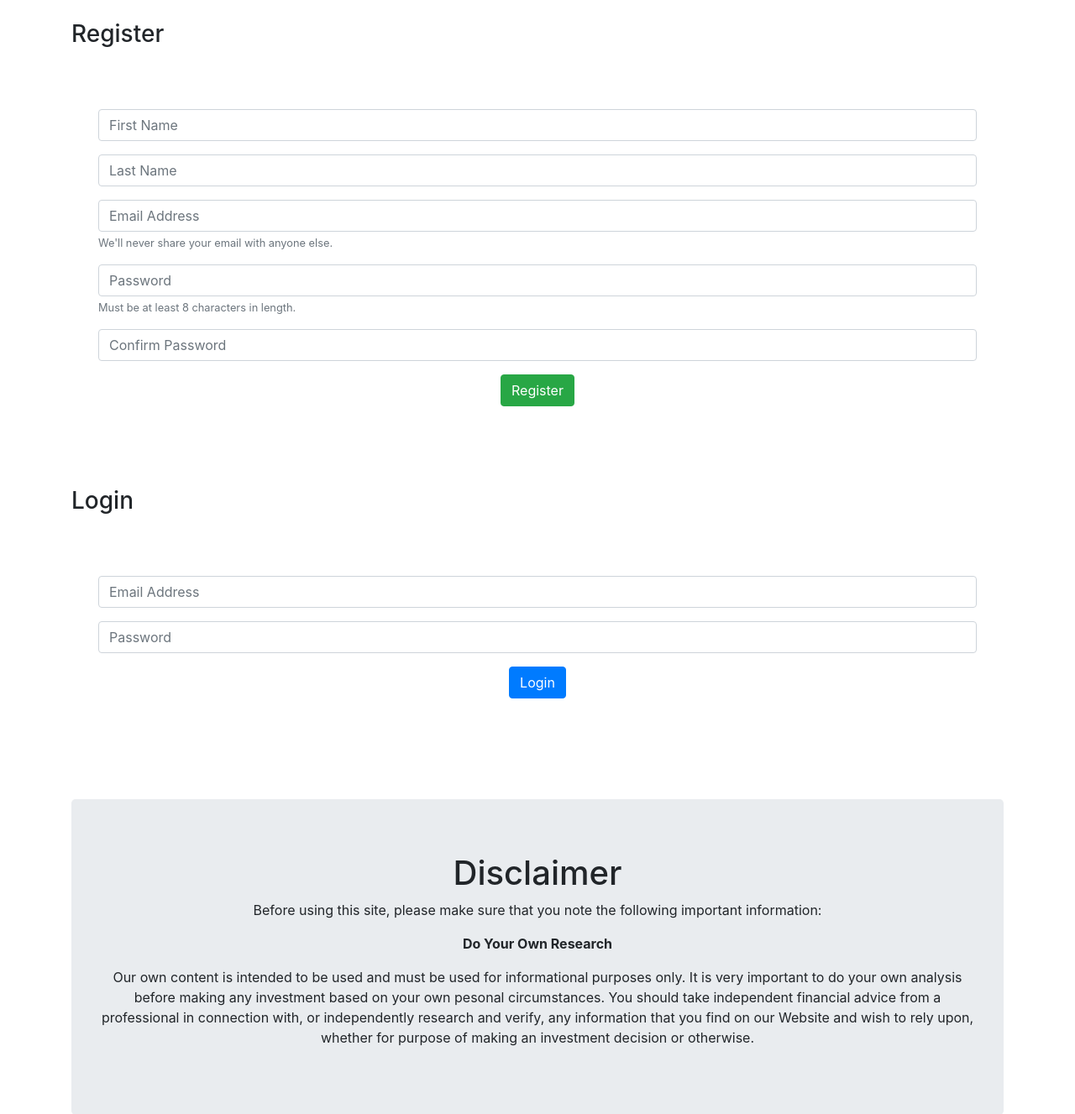
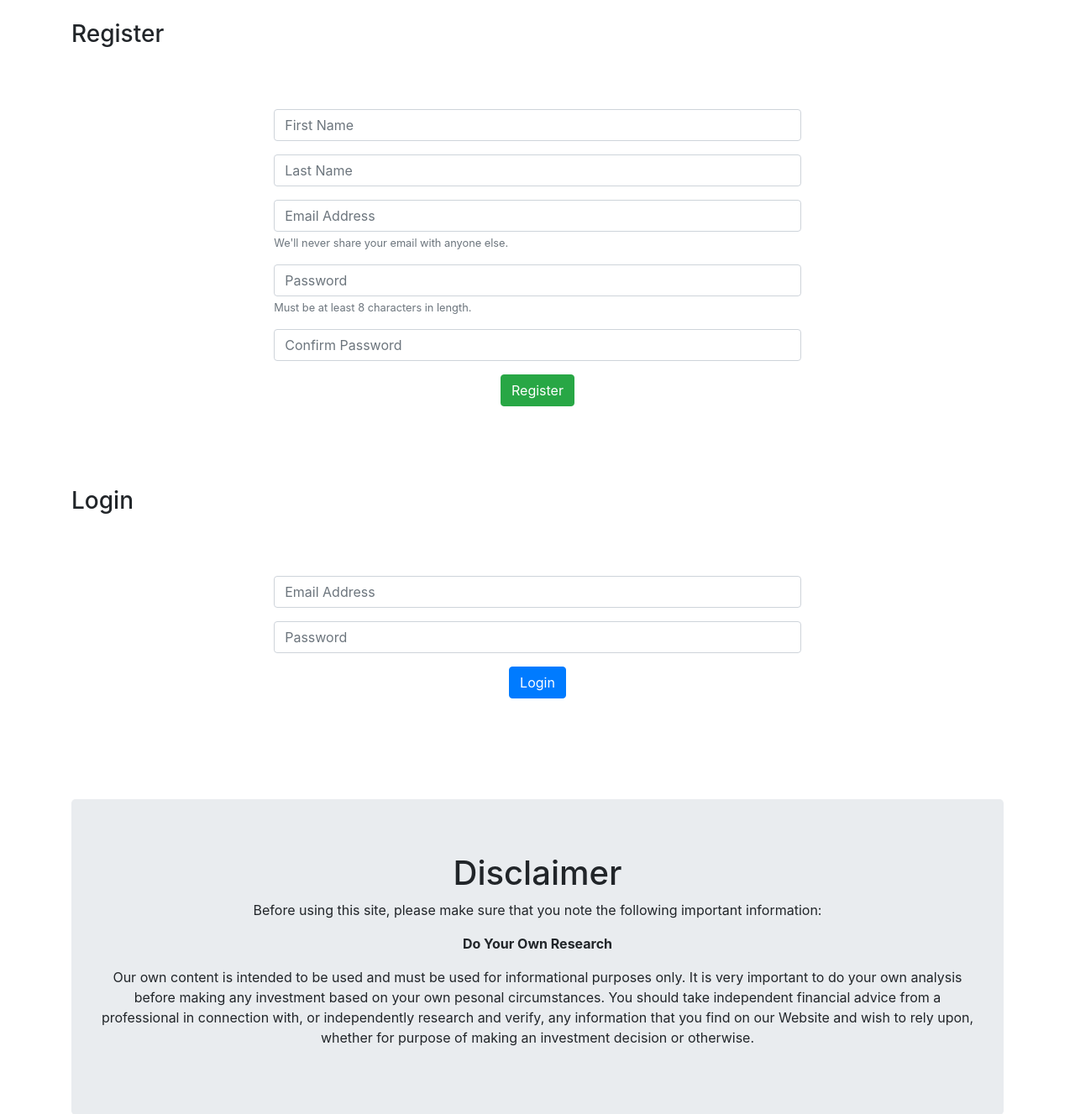
Before and after one commit to randyrodgers/stock-tickler, a Django app: page / in a window 1280 px wide. Shown: the part 72-1399 px from the top of the page at 84% size. Run offline with Django 3.2, Linux system fonts and the light colour scheme; parts of the project's set-up code (start-up, migrations or seed data) failed here and were passed over; some libraries are stand-ins or nearby versions.

Commit message:
added styling

```diff
--- a/project/app/static/css/style.css
+++ b/project/app/static/css/style.css
@@ -2,3 +2,9 @@
 {
     color: red;
 }
+
+form
+{
+    max-width: 60%;
+    margin: auto;
+}
--- a/project/app/views.py
+++ b/project/app/views.py
@@ -13,6 +13,7 @@ from datetime import datetime, timedelta
 START_DATE = str((datetime.now() - timedelta(days=5*365)).strftime('%Y-%m-%d'))
 END_DATE = str(datetime.now().strftime('%Y-%m-%d'))
 ADJ_CLOSE = 'Adj Close'
+now = datetime.now()
 
 def index( request ):
     return render( request, 'index.html' )
```
